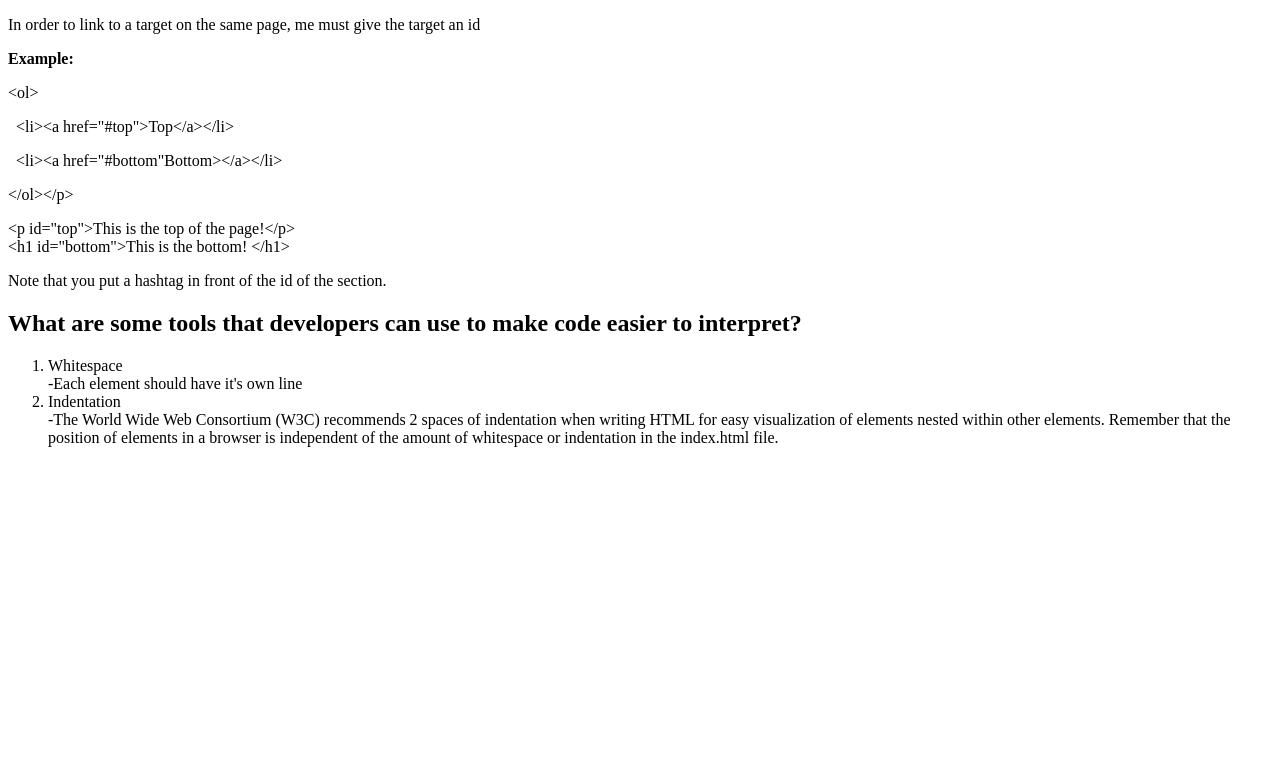
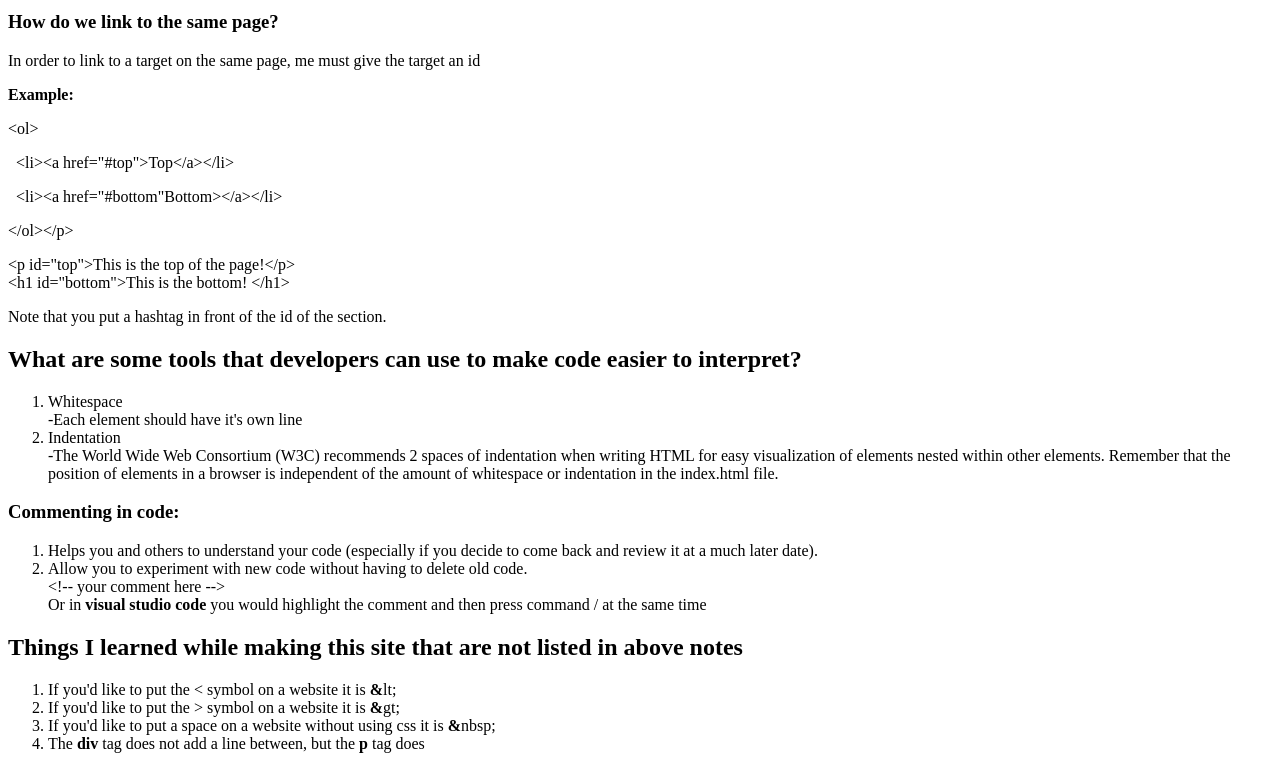
Before and after one commit to rebeccapatek/html2reviewwebsite, a plain HTML site: page index.html in a window 1280 px wide. Shown: the part 1465-2234 px from the top of the page. Before the commit the page ends 1928 px from the top, so only its background shows below. Drawn offline with Linux system fonts and the light colour scheme.

Commit message:
finished website 2

```diff
--- a/index.html
+++ b/index.html
@@ -18,6 +18,12 @@
             </li>
             <li>
                 <a href="#anchor">The Anchor Element</a>
+            </li>
+            <li>
+                <a href="#interpreting">Improving the Useability of Your Code</a>
+            </li>
+            <li>
+                <a href="#lessons">Lessons I learned</a>
             </li>
         </ul>
         <section id=settingUp>
@@ -83,7 +89,7 @@
             <div>&lt;h1 id="bottom"&gt;This is the bottom! &lt;/h1&gt;</div>
             <p>Note that you put a hashtag in front of the id of the section.</p>
         </section>
-        <section>
+        <section id="interpreting">
             <h1>What are some tools that developers can use to make code easier to interpret?</h1>
             <ol>
                 <li>
@@ -95,12 +101,43 @@
                     Indentation
                     <div>-The World Wide Web Consortium (W3C) recommends 2 spaces of indentation when writing HTML for easy visualization of elements nested within other elements.
                         Remember that the position of elements in a browser is independent of the amount of whitespace or indentation in the index.html file.</div>
-
+                </li>
+            </ol>
+            <h3>Commenting in code:</h3>
+            <ol>
+                <li>
+                    Helps you and others to understand your code (especially if you decide to come back and review it at a much later date).
+                </li>
+                <li>
+                    Allow you to experiment with new code without having to delete old code.
+                    <div>&lt;!-- your comment here --&gt;</div>
+                    <div>Or in <strong>visual studio code</strong> you would highlight the comment and then press command / at the same time</div>
 
                 </li>
             </ol>
 
         </section>
+        <section id="lessons">
+            <h1>Things I learned while making this site that are not listed in above notes</h1>
+            <ol>
+                <li>
+                    If you'd like to put the &lt; symbol on a website it is <strong>&</strong>lt;
+                </li>
+                <li>
+                    If you'd like to put the &gt; symbol on a website it is <strong>&</strong>gt;
+
+
+                </li>
+                <li>
+                    If you'd like to put a space on a website without using css it is <strong>&</strong>nbsp;
+
+                </li>
+                <li>
+                    The <strong>div</strong> tag does not add a line between, but the <strong>p</strong> tag does
+
+                </li>
+            </ol>
+        </section>
 
     </body>
   </html>
```
